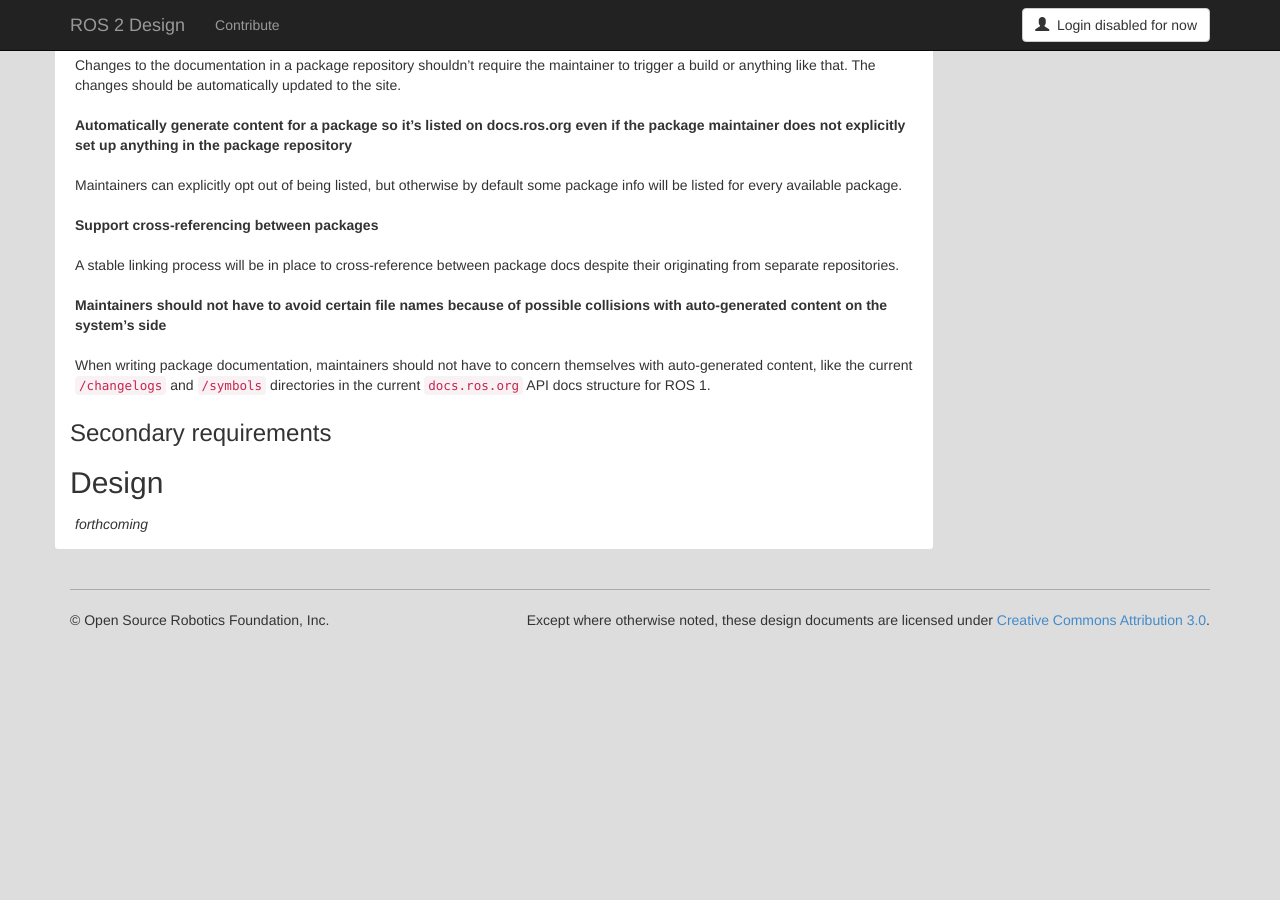
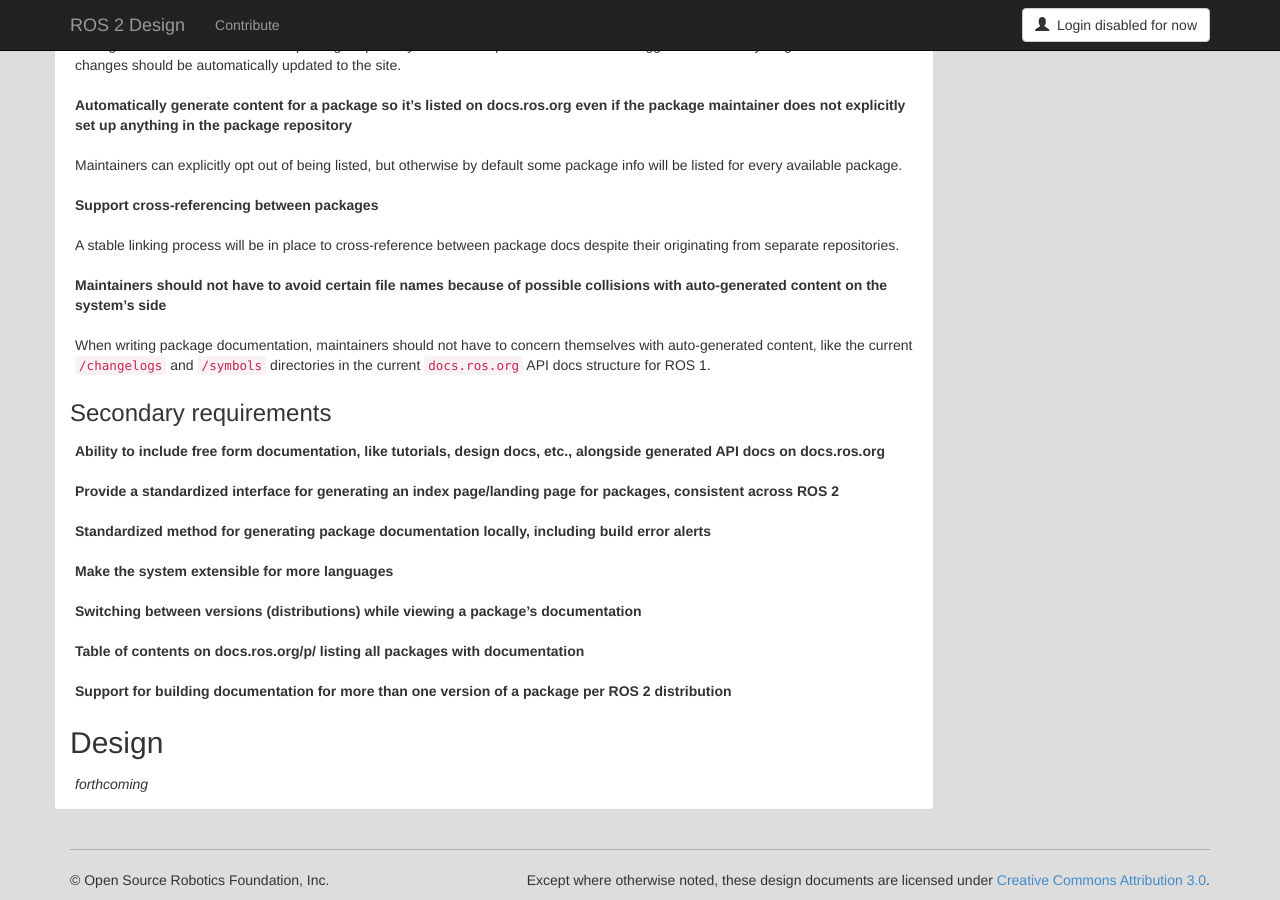
Before and after one commit to ros2/design, a Jekyll site: the page built from articles/per_package_documentation.md, in a window 1280 px wide and 900 px high, scrolled down 1543 px. Built offline with Jekyll 4.4.1, drawn with Linux system fonts in a browser that asks for light colours; nearby versions of some CDN libraries; before the commit the page ends 2183 px from its top, so only the background shows below that; some of the changed text lies outside the part shown.

Commit message:
adding secondary requirements
Signed-off-by: maryaB-osr <marya@openrobotics.org>

```diff
--- a/articles/per_package_documentation.md
+++ b/articles/per_package_documentation.md
@@ -92,6 +92,19 @@
 
 ### Secondary requirements
 
+**Ability to include free form documentation, like tutorials, design docs, etc., alongside generated API docs on docs.ros.org**
+
+**Provide a standardized interface for generating an index page/landing page for packages, consistent across ROS 2**
+
+**Standardized method for generating package documentation locally, including build error alerts**
+
+**Make the system extensible for more languages**
+
+**Switching between versions (distributions) while viewing a package's documentation**
+
+**Table of contents on docs.ros.org/p/ listing all packages with documentation**
+
+**Support for building documentation for more than one version of a package per ROS 2 distribution**
 
 
 ## Design
```
Also changed, not shown: other parts of articles/per_package_documentation.md (+1 -1 lines).
